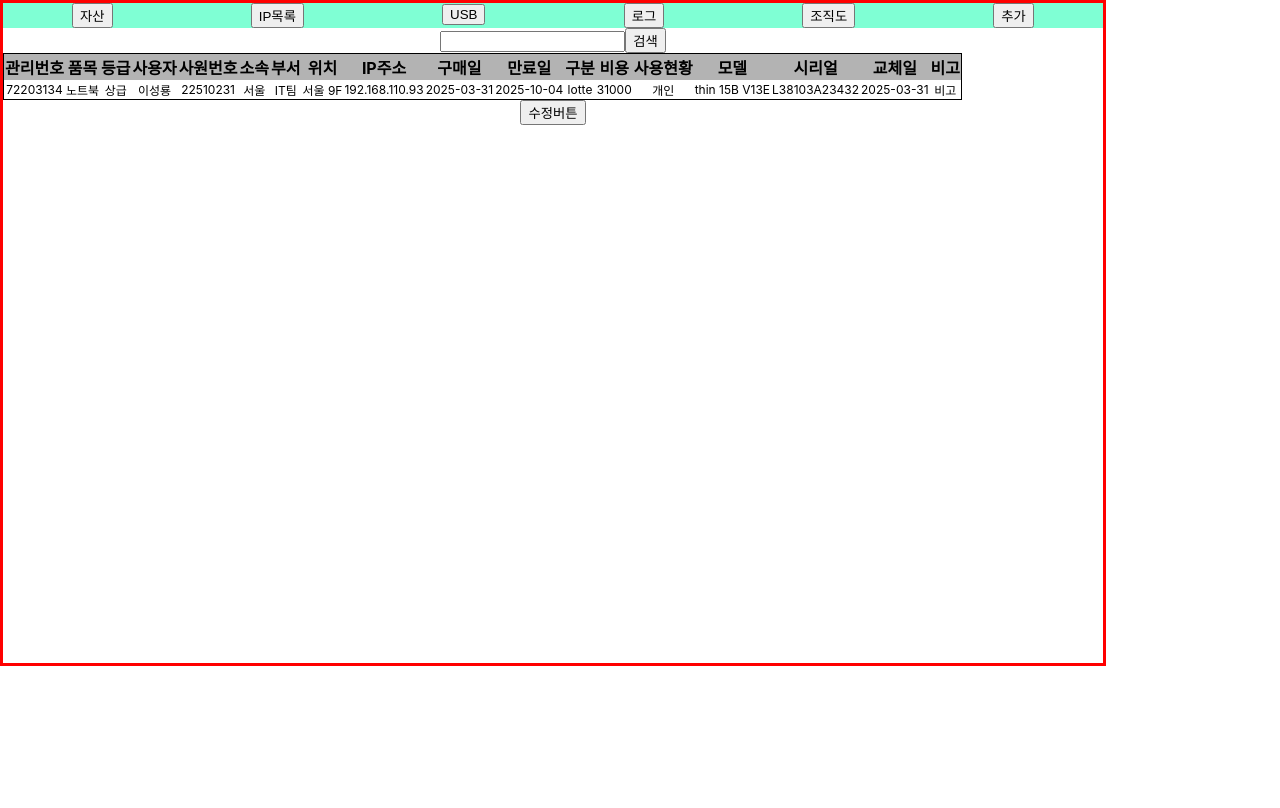
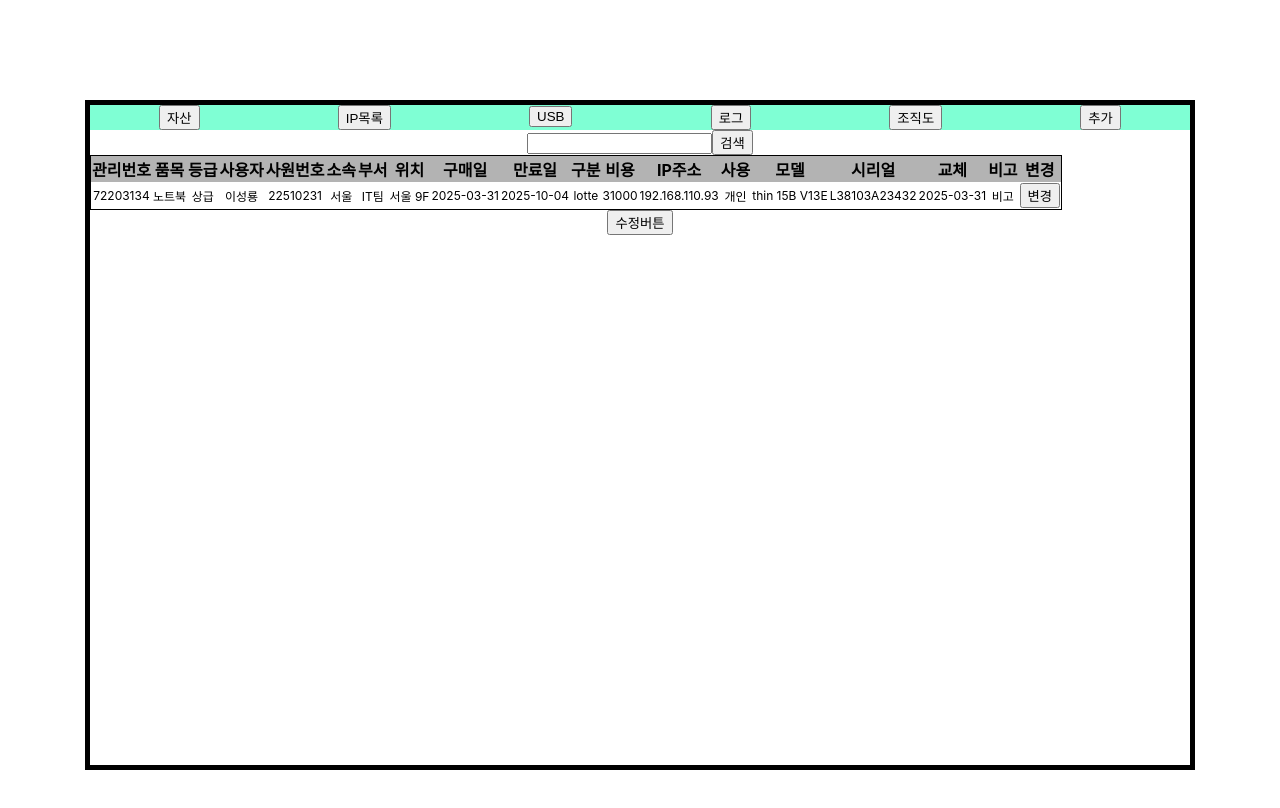
Before and after one commit to KDTcastledragon/ipList, a React (Create React App) app in the folder iplist/: page /Assets in a window 1280 px wide. Shown: the top 808 px of the page. Built offline with nearby package versions, Linux system fonts and the light colour scheme.

Commit message:
no message

```diff
--- a/iplist/src/App.css
+++ b/iplist/src/App.css
@@ -1,42 +1,8 @@
 .App {
-  border: 3px solid red;
+  margin: 100px auto;
+  border: 5px solid black;
   text-align: center;
   width: 1100px;
   height: 660px;
+  box-sizing: content-box;
 }
-
-.App-logo {
-  height: 40vmin;
-  pointer-events: none;
-}
-
-@media (prefers-reduced-motion: no-preference) {
-  .App-logo {
-    animation: App-logo-spin infinite 20s linear;
-  }
-}
-
-.App-header {
-  background-color: #282c34;
-  min-height: 100vh;
-  display: flex;
-  flex-direction: column;
-  align-items: center;
-  justify-content: center;
-  font-size: calc(10px + 2vmin);
-  color: white;
-}
-
-.App-link {
-  color: #61dafb;
-}
-
-@keyframes App-logo-spin {
-  from {
-    transform: rotate(0deg);
-  }
-
-  to {
-    transform: rotate(360deg);
-  }
-}
--- a/iplist/src/components/Assets/Assets.jsx
+++ b/iplist/src/components/Assets/Assets.jsx
@@ -28,16 +28,17 @@ function Assets() {
                         <th>소속</th>
                         <th>부서</th>
                         <th>위치</th>
-                        <th>IP주소</th>
                         <th>구매일</th>
                         <th>만료일</th>
                         <th>구분</th>
                         <th>비용</th>
-                        <th>사용현황</th>
+                        <th>IP주소</th>
+                        <th>사용</th>
                         <th>모델</th>
                         <th>시리얼</th>
-                        <th>교체일</th>
+                        <th>교체</th>
                         <th>비고</th>
+                        <th>변경</th>
                     </tr>
                 </thead>
                 <tbody>
@@ -50,16 +51,17 @@ function Assets() {
                         <td>서울</td>
                         <td>IT팀</td>
                         <td>서울 9F</td>
-                        <td>192.168.110.93</td>
                         <td>2025-03-31</td>
                         <td>2025-10-04</td>
                         <td>lotte</td>
                         <td>31000</td>
+                        <td>192.168.110.93</td>
                         <td>개인</td>
                         <td>thin 15B V13E</td>
                         <td>L38103A23432</td>
                         <td>2025-03-31</td>
                         <td>비고</td>
+                        <td><button>변경</button></td>
                     </tr>
                 </tbody>
             </table>
```
